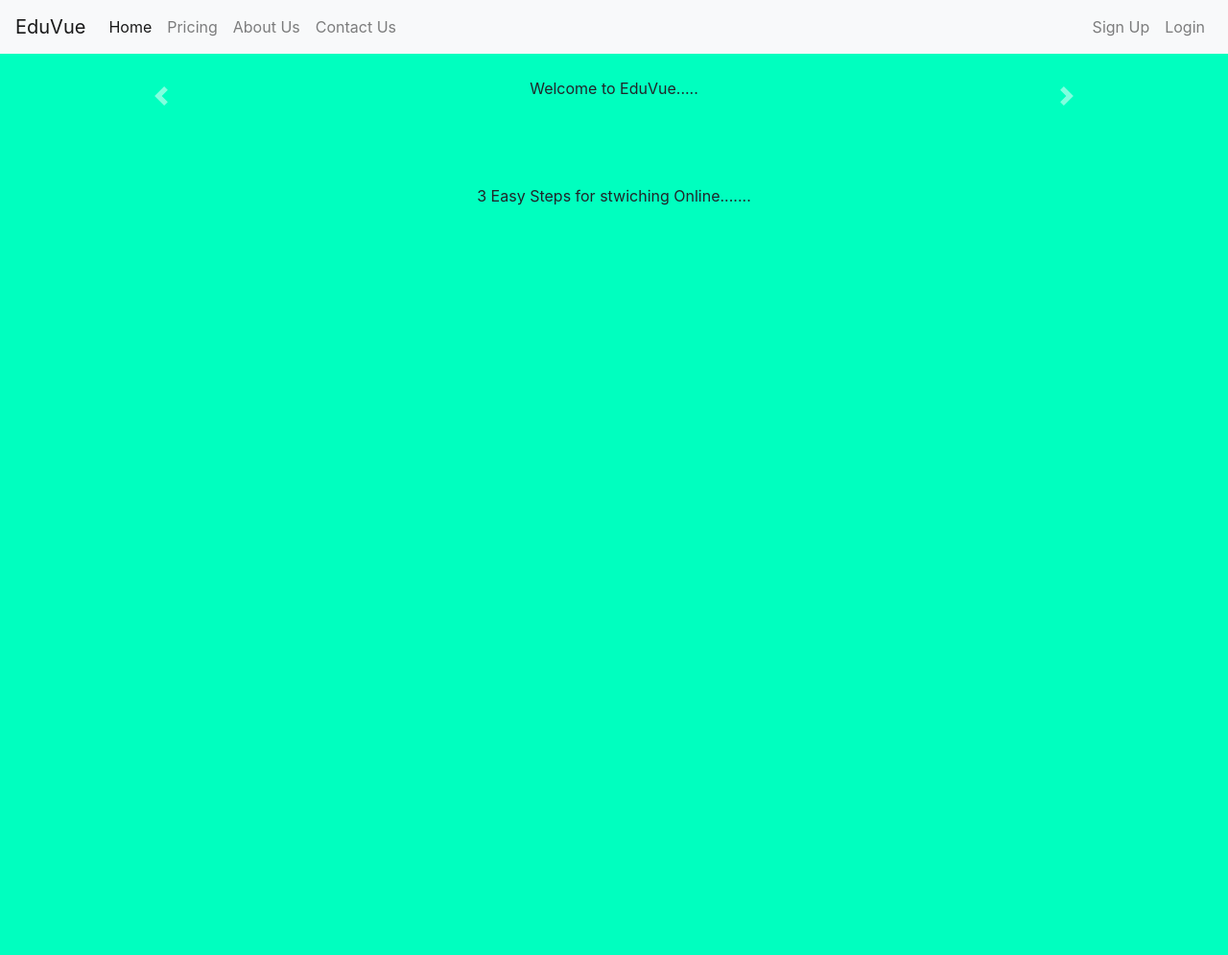
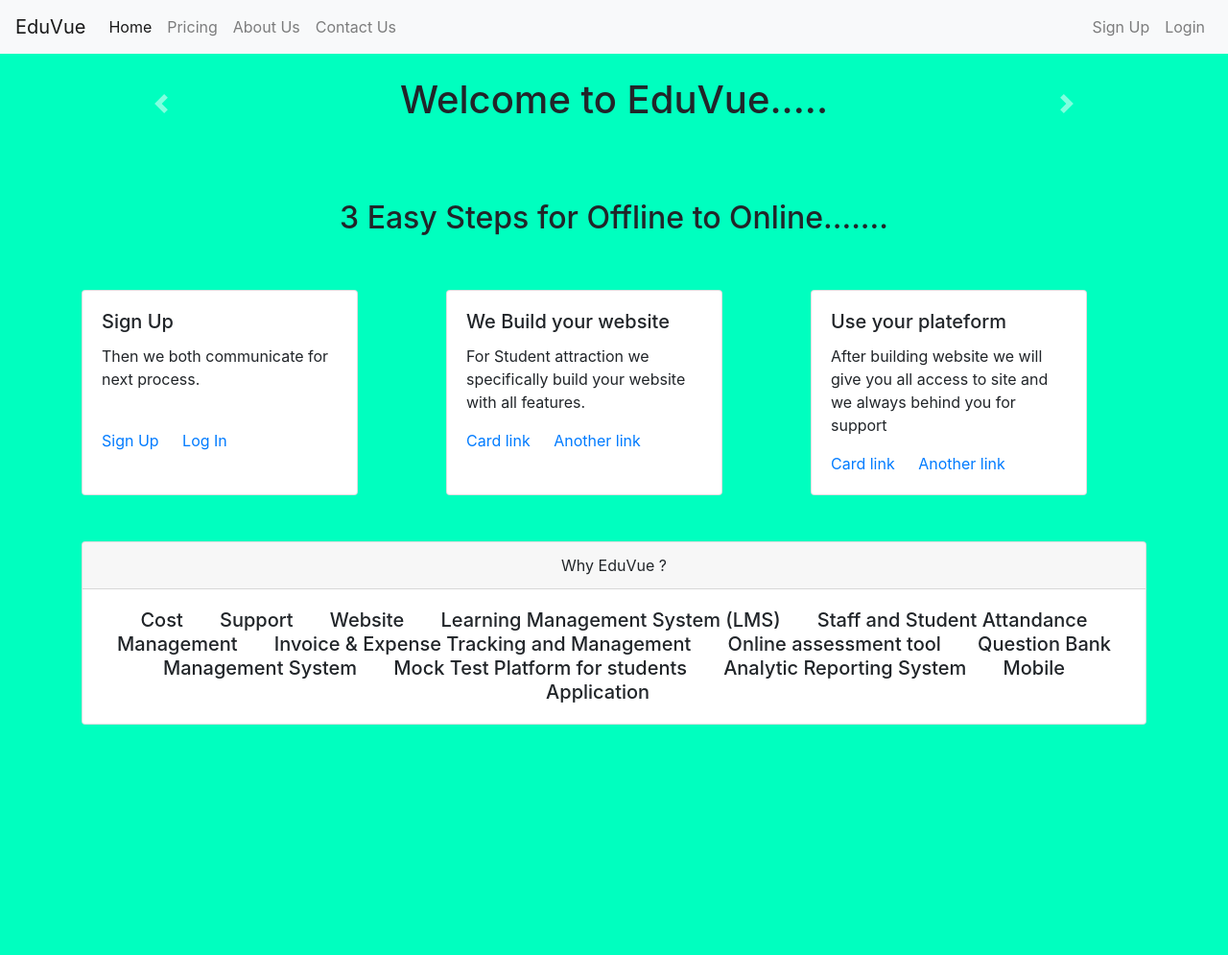
Before and after one commit to animesh9893/EduVue, a Django app: page / in a window 1280 px wide. Shown: the whole page at 96% size. Before the commit the page ends 214 px from the top, so only its background shows below. Run offline with Django 3.2, Linux system fonts and the light colour scheme; some libraries are stand-ins or nearby versions.

Commit message:
adding why edu and steps card

```diff
--- a/home/templates/carousel.html
+++ b/home/templates/carousel.html
@@ -15,11 +15,11 @@
     <div id="carouselContent" class="carousel slide" data-ride="carousel">
         <div class="carousel-inner" role="listbox">
             <div class="carousel-item active text-center p-4">
-                 <p>Welcome to EduVue.....</p>
+                 <h1>Welcome to EduVue.....</h1>
             </div>
             {% for text in carousel_text %}
             <div class="carousel-item text-center p-4">
-                <p>{{text}}</p>
+                <h1>{{text}}</h1>
             </div>
             {% endfor %}
         </div>
--- a/home/templates/home/home.html
+++ b/home/templates/home/home.html
@@ -2,7 +2,72 @@
 {% include 'carousel.html' %}
 {% block content %}
 <br><br>
-  <div class="container" >
-    <p style="text-align: center;">3 Easy Steps for stwiching Online.......</p>
+
+<div class="container" >
+  <h2 style="text-align: center;">3 Easy Steps for Offline to Online.......</h2>
+</div>
+<br><br>
+
+<!-- card for these 3 steps -->
+
+<div class="container">
+  <div class="row">
+    <div class="col-lg-4 d-flex align-items-stretch">
+      <div class="card" style="width: 18rem;">
+        <div class="card-body">
+          <h5 class="card-title">Sign Up</h5>
+          <!-- <h6 class="card-subtitle mb-2 text-muted"></h6> -->
+          <p class="card-text">Then we both communicate for next process.</p><br>
+          <a href="#" class="card-link">Sign Up</a>
+          <a href="#" class="card-link">Log In</a>
+        </div>
+      </div>
+    </div>
+    <div class="col-lg-4 d-flex align-items-stretch">
+      <div class="card" style="width: 18rem;">
+        <div class="card-body">
+          <h5 class="card-title">We Build your website</h5>
+          <!-- <h6 class="card-subtitle mb-2 text-muted">We Build your website</h6> -->
+          <p class="card-text">For Student attraction we specifically build your website with all features.</p>
+          <a href="#" class="card-link">Card link</a>
+          <a href="#" class="card-link">Another link</a>
+        </div>
+      </div>
+    </div>
+    <div class="col-lg-4 d-flex align-items-stretch">
+      <div class="card" style="width: 18rem;">
+        <div class="card-body">
+          <h5 class="card-title">Use your plateform</h5>
+          <!-- <h6 class="card-subtitle mb-2 text-muted">Use your plateform</h6> -->
+          <p class="card-text">After building website we will give you all access to site and we always behind you for support </p>
+          <a href="#" class="card-link">Card link</a>
+          <a href="#" class="card-link">Another link</a>
+        </div>
+      </div>
+    </div>
   </div>
+</div>
+
+<!-- why EduVue -->
+<br><br>
+
+<div class="container" >
+  <div class="row">
+    <div class="col">
+  <div class="card text-center">
+  <div class="card-header">
+    Why EduVue ?
+  </div>
+  <div class="card-body">
+    {% for l in why_eduvue_text %}
+    <abbr title="{{l.1}}" style="text-decoration: none;"><h5 class="card-title" style="display: inline;">{{l.0}}</h5><pre style="display: inline;">    </pre></abbr>
+    {% endfor %}
+  </div>
+
+</div>
+</div>
+</div>
+</div>
+
+<br><br><br><br><br><br><br><br><br><br>
 {% endblock content %}
--- a/home/views.py
+++ b/home/views.py
@@ -2,5 +2,20 @@ from django.shortcuts import render , redirect
 
 # Create your views here.
 def home(request):
-    home_context={'carousel_text':['Demo1','Demo2','Demo3']}
+    home_context={
+    	'carousel_text':['Demo1','Demo2','Demo3'],
+    	'why_eduvue_text':[
+    	['Cost','This will cost you less than $9/mo'],
+    	['Support','Support team works all 365 days. We will solve your problem within 24 hours.'],
+    	['Website','Free Website with domain name.'],
+    	['Learning Management System (LMS)','We provide LMS for students for perform all task asign by institution.'],
+    	['Staff and Student Attandance Management','We use latest technology for attandance.'],
+    	['Invoice & Expense Tracking and Management','Automated payment reminders to students, Staff salary disbursal system, Current P&L statement for month year, Expense tracking'],
+    	['Online assessment tool','Plateform for online exam'],
+    	[' Question Bank Management System','Practice Question for students'],
+    	['Mock Test Platform for students','To practise for various exams'],
+    	['Analytic Reporting System','provide student report.'],
+    	['Mobile Application','To access course from anywhere'],
+    	]
+    }
     return render(request,'home/home.html',home_context)
```
Also changed, not shown: db.sqlite3.
